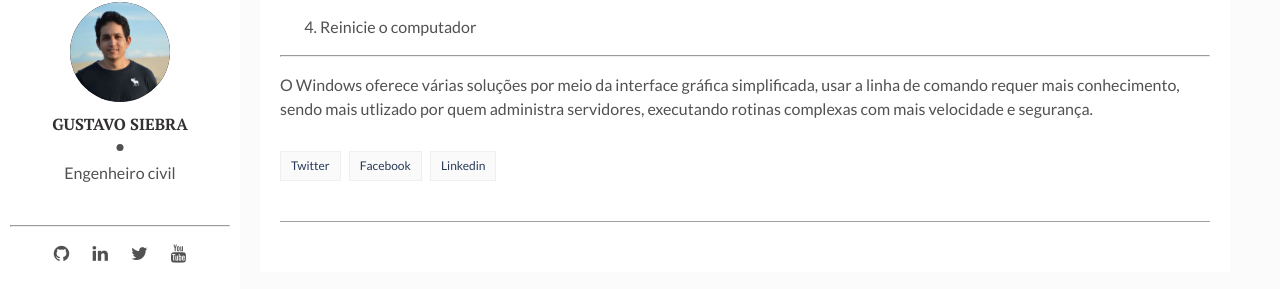
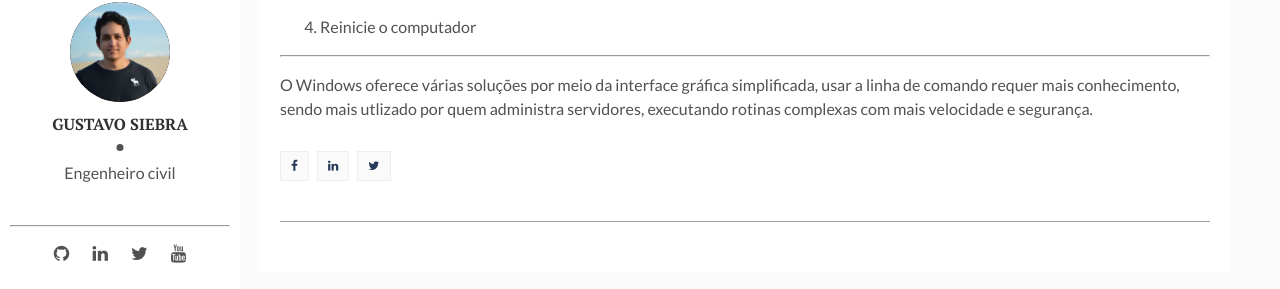
Before and after one commit to gustavosiebra/gustavosiebra.github.io, a Jekyll site: the page built from _posts/2020-02-07-prompt-comando-de-redes.md, in a window 1280 px wide and 900 px high, scrolled down 998 px. Shown: the part 608-897 px from the top of the window. Built offline with Jekyll 4.4.1, drawn with Linux system fonts in a browser that asks for light colours.

Commit message:
Update post.html

```diff
--- a/_layouts/post.html
+++ b/_layouts/post.html
@@ -22,9 +22,9 @@ layout: main
       {{content | markdownify}}
       <div class="page-footer">
         <div class="page-share">
-          <a href="https://twitter.com/intent/tweet?text={{ page.title }}&url={{ site.url }}{{ page.url }}" title="Compartilhar no Twitter" rel="nofollow" target="_blank">Twitter</a>
-          <a href="https://facebook.com/sharer.php?u={{ site.url }}{{ page.url }}" title="Compartilhar no Facebook" rel="nofollow" target="_blank">Facebook</a>
-          <a href="https://www.linkedin.com/shareArticle?mini=true&url=={{ page.title }}&{{ site.url }}{{ page.url }}" &title="Compartilhar no Linkedin" &sumary="{{ page.description }}" rel="nofollow" target="_blank">Linkedin</a>
+          <a href="https://facebook.com/sharer.php?u={{ site.url }}{{ page.url }}" title="Compartilhar no Facebook" rel="nofollow" target="_blank"><i class="fa fa-facebook" aria-hidden="true"> </i></a>
+          <a href="https://www.linkedin.com/shareArticle?mini=true&url={{ page.title }}{{ site.url }}{{ page.url }}" title="Compartilhar no Linkedin" rel="nofollow" target="_blank"><i class="fa fa-linkedin" aria-hidden="true"> </i></a>
+          <a href="https://twitter.com/intent/tweet?text={{ page.title }}&url={{ site.url }}{{ page.url }}" title="Compartilhar no Twitter" rel="nofollow" target="_blank"><i class="fa fa-twitter" aria-hidden="true"> </i></a>
           <!-- <a href="https://plus.google.com/share?url={{ site.url }}{{ page.url }}" title="Share on Google+" rel="nofollow" target="_blank">Google+</a> -->
         </div>
         <div class="page-tag">
```
